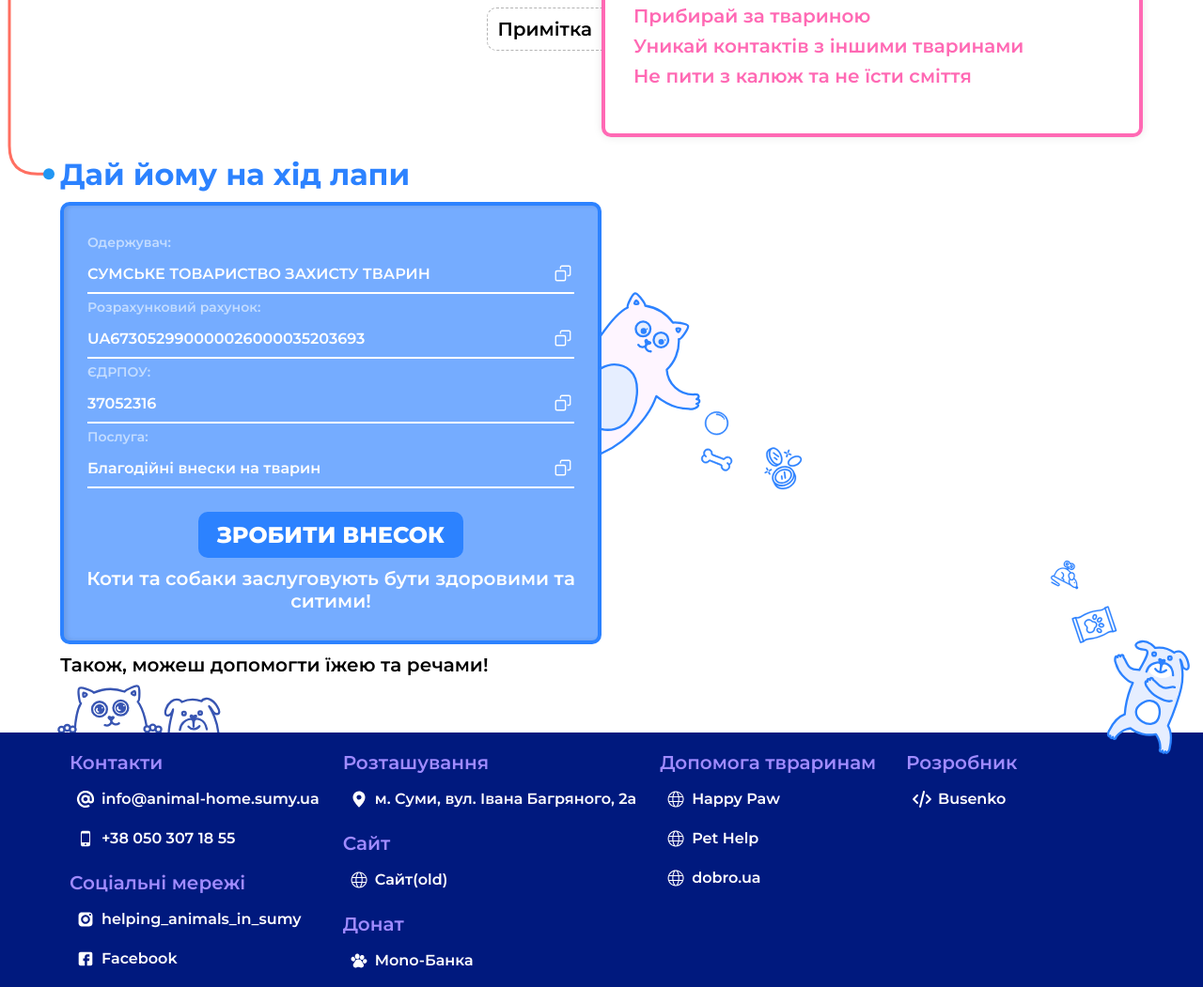
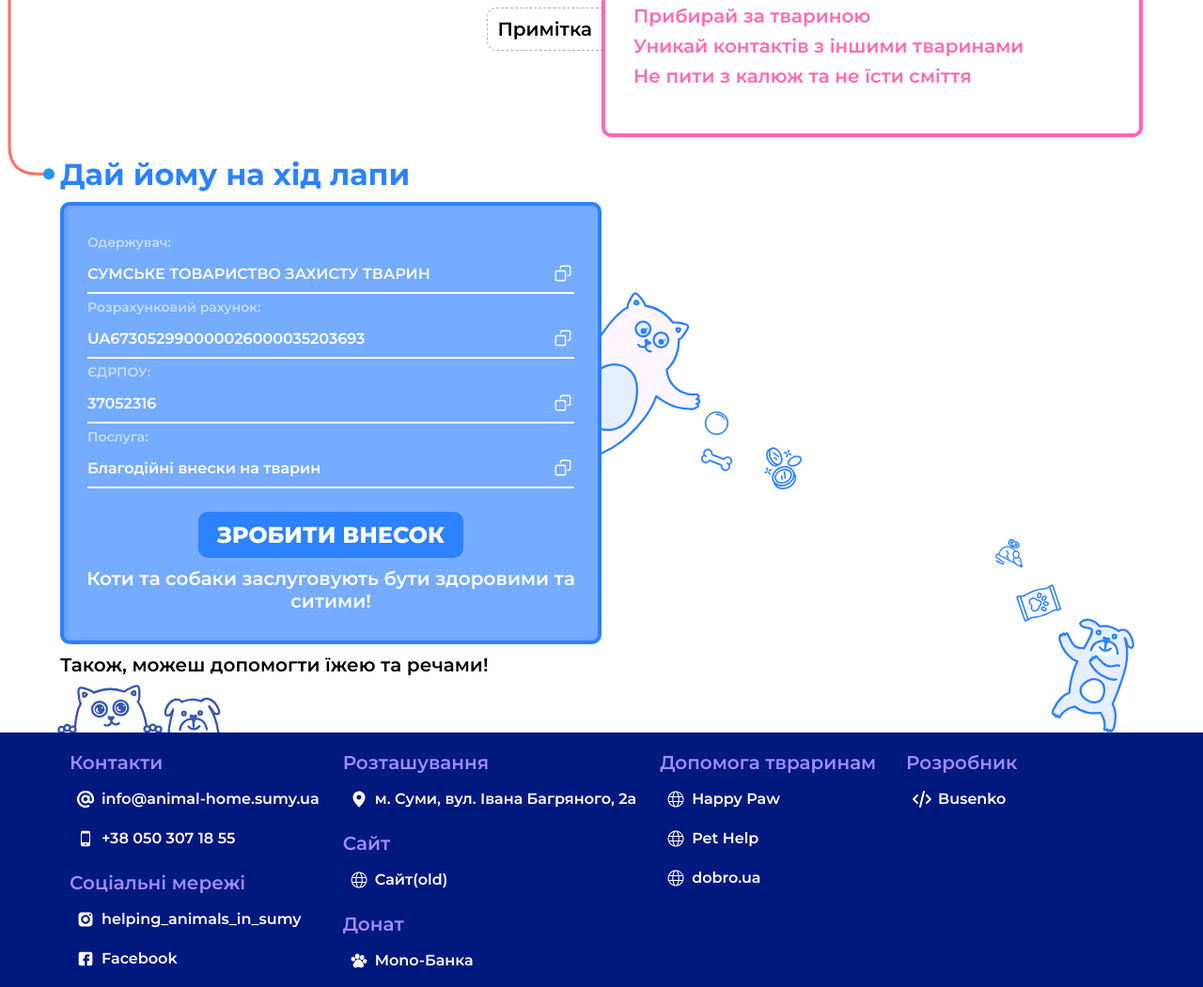
Before and after one commit to Busenko/animal, a plain HTML site: page index.html in a window 1280 px wide. Shown: the part 1326-2377 px from the top of the page at 94% size. Drawn offline with nearby package versions, Linux system fonts and the light colour scheme; no server answers.

Commit message:
Update styles.css

```diff
--- a/css/styles.css
+++ b/css/styles.css
@@ -650,8 +650,8 @@ top: 0;
     display: block;
     position: absolute;
      z-index: 10;
-top: -310px;
- right: 5px;
+top: -330px;
+ right: 5%;
  width: 330px;
 }
 .pet-support__block {
@@ -749,8 +749,8 @@ top: 140px;
 }
 .support__img2 {
 
-top: -227px;
- right: 5px;
+top: -250px;
+ right: 5%;
  width: 250px;
 }
 }
```
